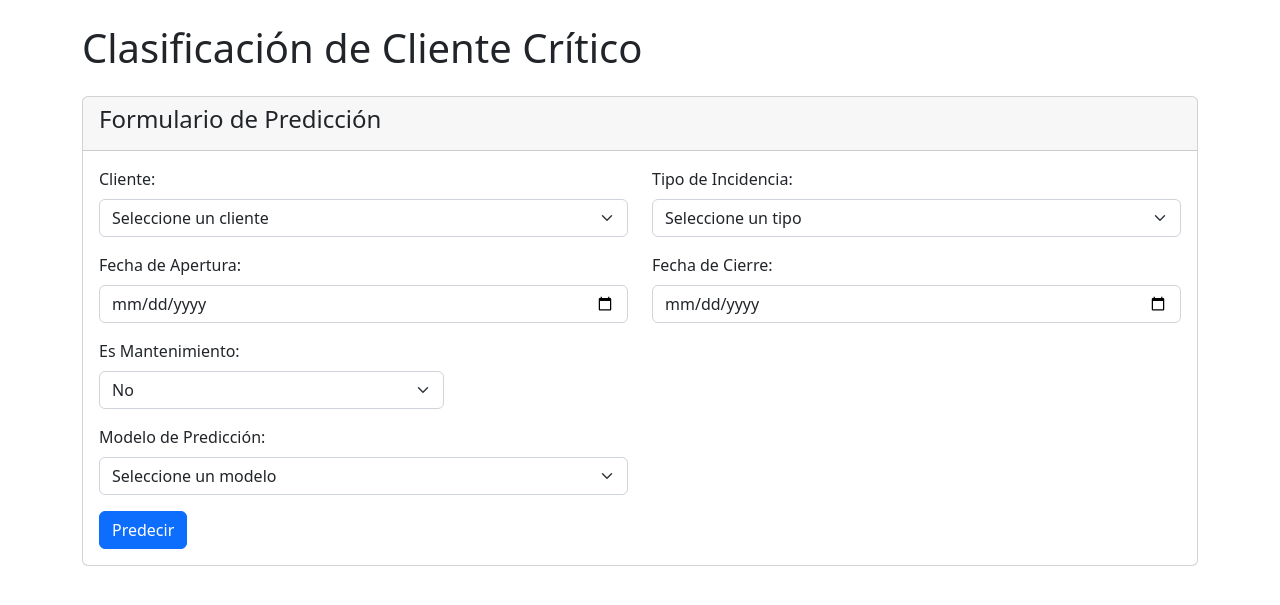
After one commit to aberdon2022/Practica2-SI, a Flask app: page /ej5 in a window 1280 px wide. The commit adds this page. Shown: the top 605 px of the page. Run offline with Flask 3, Linux system fonts and the light colour scheme; data comes from the database, SQL or seed files in the repository.

Commit message:
Ejercicio 5

```diff
--- a/main.py
+++ b/main.py
@@ -15,6 +15,16 @@ from flask_login import current_user, login_user, logout_user, login_required
 from extensions import db, login
 from forms import LoginForm, RegisterForm
 from models import User
+
+import numpy as np
+import matplotlib.pyplot as plt
+from sklearn import linear_model
+from sklearn.ensemble import RandomForestClassifier
+from sklearn.tree import export_graphviz
+from sklearn import tree
+from sklearn.model_selection import train_test_split
+import json
+import graphviz
 
 app = Flask(__name__)
 dir = os.path.abspath(os.path.dirname(__file__))
@@ -36,7 +46,8 @@ def get_df():
     con = sqlite3.connect('bdPractica2.db')
     sql = """SELECT t.id AS ticket_id, t.fecha_apertura AS fecha_a, t.fecha_cierre AS fecha_c,
            t.es_mantenimiento,
-           t.satisfaccion_cliente, t.tipo_incidencia_id, t.es_critico, c.nombre as cliente, c.telefono, c.provincia,
+           t.satisfaccion_cliente, t.tipo_incidencia_id, t.es_critico,
+           c.id AS cliente_id, c.nombre as cliente, c.telefono, c.provincia,
            ti.nombre as tipo_incidencia, cet.fecha AS fecha_atencion_ticket, cet.tiempo,
            e.nombre as empleado, e.nivel AS nivel_empleado, e.fecha_contrato AS fecha_contrato_empleado
            FROM tickets t
@@ -226,6 +237,142 @@ def ej4PDF(res, filename="informe.pdf"):
 
     print(f"PDF generado: {filename}")
 
+def procesar_datos():
+    with open("data_clasified.json", "r") as f:
+        data = json.load(f)
+
+    tickets = data.get("tickets_emitidos", [])
+
+    processed = []
+    for ticket in tickets:
+        processed.append({
+            "cliente_id": ticket.get("cliente"),
+            "fecha_apertura": pd.to_datetime(ticket.get("fecha_apertura")).timestamp(),
+            "fecha_cierre": pd.to_datetime(ticket.get("fecha_cierre")).timestamp(),
+            "es_mantenimiento": int(ticket.get("es_mantenimiento")),
+            "tipo_incidencia": ticket.get("tipo_incidencia"),
+            "es_critico": int(ticket.get("es_critico"))
+        })
+
+    df = pd.DataFrame(processed)
+
+    x = df[['cliente_id', 'fecha_apertura', 'fecha_cierre', 'es_mantenimiento', 'tipo_incidencia']]
+    y = df['es_critico']
+
+    x_train, x_test, y_train, y_test = train_test_split(x, y, test_size=0.2)
+
+    return x_train, x_test, y_train, y_test, x
+
+def modelo_arbol(entrada_nueva):
+    x_train, x_test, y_train, y_test, x = procesar_datos()
+
+    clf = tree.DecisionTreeClassifier()
+    clf.fit(x_train, y_train)
+
+    pred = clf.predict(entrada_nueva)[0]
+    es_critico = bool(pred)
+
+    timestamp = datetime.now().strftime("%Y%m%d%H%M%S")
+    nombre_archivo = f"arbol_{timestamp}"
+    ruta_imagen = f"{nombre_archivo}.png"
+
+    dot_data = tree.export_graphviz(
+        clf,
+        out_file=None,
+        feature_names=x.columns,
+        class_names=["No Crítico", "Crítico"],
+        filled=True,
+        rounded=True,
+        special_characters=True
+    )
+    graph = graphviz.Source(dot_data)
+    graph.render(filename=nombre_archivo, directory="static", format="png", cleanup=True)
+
+    return es_critico, ruta_imagen
+
+
+def modelo_random_forest(entrada_nueva):
+    x_train, x_test, y_train, y_test, x = procesar_datos()
+
+    clf = RandomForestClassifier(max_depth=3, random_state=0, n_estimators=5)
+    clf.fit(x_train, y_train)
+
+    timestamp = datetime.now().strftime("%Y%m%d%H%M%S")
+    imagenes = []
+
+    for i, estimator in enumerate(clf.estimators_):
+        nombre_archivo = f"rf_tree_{i}_{timestamp}"
+        ruta_imagen = f"{nombre_archivo}.png"
+
+        dot_data = export_graphviz(
+            estimator,
+            out_file=None,
+            feature_names=x.columns,
+            class_names=["No Crítico", "Crítico"],
+            rounded=True,
+            proportion=False,
+            precision=2,
+            filled=True
+        )
+
+        graph = graphviz.Source(dot_data)
+        graph.render(filename=nombre_archivo, directory="static", format="png", cleanup=True)
+        imagenes.append(ruta_imagen)
+
+    pred = clf.predict(entrada_nueva)[0]
+    es_critico = bool(pred)
+
+    return es_critico, imagenes
+
+
+def modelo_lineal(entrada_nueva):
+    x_train, x_test, y_train, y_test, x = procesar_datos()
+
+    modelo = linear_model.LinearRegression()
+    modelo.fit(x_train, y_train)
+
+    y_pred = modelo.predict(x_test)
+
+    timestamp = datetime.now().strftime("%Y%m%d%H%M%S")
+    ruta_imagen = f"roc_curve_{timestamp}.png"
+    ruta_completa = f"static/{ruta_imagen}"
+
+    plt.figure(figsize=(8, 6))
+    plt.scatter(range(len(y_test)), y_test, color="black", label="Datos Reales", alpha=0.6)
+    plt.scatter(range(len(y_pred)), y_pred, color="blue", label="Predicciones", alpha=0.6, linewidth=3)
+    plt.yticks([0, 1])
+    plt.legend()
+    plt.savefig(ruta_completa)
+    plt.close()
+
+    pred = modelo.predict(entrada_nueva)[0]
+    es_critico = pred >= 0.5
+
+    return bool(es_critico), ruta_imagen
+
+
+def res_ej5(form):
+    cliente_id = int(form.get('cliente'))
+    fecha_apertura = form.get('fecha_apertura')
+    fecha_cierre = form.get('fecha_cierre')
+    es_mantenimiento = int(form.get('es_mantenimiento'))
+    tipo_incidencia = int(form.get('tipo_incidencia'))
+
+    fecha_apertura = pd.to_datetime(fecha_apertura).timestamp()
+    fecha_cierre = pd.to_datetime(fecha_cierre).timestamp()
+
+    datos = np.array([[cliente_id, fecha_apertura, fecha_cierre, es_mantenimiento, tipo_incidencia]])
+
+    modelo = form.get('modelo')
+    if modelo == "lineal":
+        return modelo_lineal(datos)
+    elif modelo == "arbol":
+        return modelo_arbol(datos)
+    elif modelo == "bosque":
+        return modelo_random_forest(datos)
+    else:
+        return False, ""
+
 @app.route('/')
 def home():
     return render_template('home.html')
@@ -301,5 +448,19 @@ def ej4API():
     stories = res_ej4API()  # Llamamos a la función
     return render_template('ej4API.html', stories=stories)
 
+@app.route('/ej5', methods=['GET', 'POST'])
+def ej5():
+    df = get_df()
+
+    clientes_list = df[['cliente_id', 'cliente']].drop_duplicates().values.tolist()
+    tipos_list = df[['tipo_incidencia_id', 'tipo_incidencia']].drop_duplicates().values.tolist()
+
+    if request.method == 'POST':
+        resultado, grafica_path = res_ej5(request.form)
+        return render_template('ej5.html', resultado=resultado, grafica=grafica_path, clientes=clientes_list, tipos=tipos_list)
+    else:
+        return render_template('ej5.html', clientes=clientes_list, tipos=tipos_list)
+
+
 if __name__ == '__main__':
     app.run(port=8080)
--- /dev/null
+++ b/static/css/ej5.css
@@ -0,0 +1,26 @@
+.result-container {
+    margin-top: 20px;
+    padding: 15px;
+    border-radius: 5px;
+}
+
+.critical {
+    background-color: #f8d7da;
+    border: 1px solid #f5c2c7;
+}
+
+.non-critical {
+    background-color: #d1e7dd;
+    border: 1px solid #badbcc;
+}
+
+.img-container {
+    margin: 20px 0;
+    text-align: center;
+}
+
+.img-prediccion {
+    max-width: 100%;
+    object-fit: contain;
+    box-shadow: 0 4px 8px rgba(0, 0, 0, 0.1);
+}
--- /dev/null
+++ b/templates/ej5.html
@@ -0,0 +1,106 @@
+<!DOCTYPE html>
+<html lang="es">
+<head>
+    <meta charset="UTF-8">
+    <meta name="viewport" content="width=device-width, initial-scale=1.0">
+    <title>Ejercicio 5 - Clasificación Cliente Crítico</title>
+    <link rel="stylesheet" href="https://cdn.jsdelivr.net/npm/bootstrap@5.2.3/dist/css/bootstrap.min.css">
+    <link rel="stylesheet" href="{{ url_for('static', filename='css/ej5.css') }}">
+</head>
+<body>
+    <div class="container mt-4">
+        <h1 class="mb-4">Clasificación de Cliente Crítico</h1>
+        <div class="card">
+            <div class="card-header">
+                <h4>Formulario de Predicción</h4>
+            </div>
+            <div class="card-body">
+                <form action="/ej5" method="POST">
+                    <div class="row mb-3">
+                        <div class="col-md-6">
+                            <label for="cliente" class="form-label">Cliente:</label>
+                            <select name="cliente" id="cliente" class="form-select" required>
+                                <option value="" disabled selected>Seleccione un cliente</option>
+                                {% for cliente in clientes %}
+                                    <option value="{{ cliente[0] }}">{{ cliente[1] }}</option>
+                                {% endfor %}
+                            </select>
+                        </div>
+                        <div class="col-md-6">
+                            <label for="tipo_incidencia" class="form-label">Tipo de Incidencia:</label>
+                            <select name="tipo_incidencia" id="tipo_incidencia" class="form-select" required>
+                                <option value="" disabled selected>Seleccione un tipo</option>
+                                {% for tipo in tipos %}
+                                    <option value="{{ tipo[0] }}">{{ tipo[1] }}</option>
+                                {% endfor %}
+                            </select>
+                        </div>
+                    </div>
+
+                    <div class="row mb-3">
+                        <div class="col-md-6">
+                            <label for="fecha_apertura" class="form-label">Fecha de Apertura:</label>
+                            <input type="date" name="fecha_apertura" id="fecha_apertura" class="form-control" required>
+                        </div>
+                        <div class="col-md-6">
+                            <label for="fecha_cierre" class="form-label">Fecha de Cierre:</label>
+                            <input type="date" name="fecha_cierre" id="fecha_cierre" class="form-control" required>
+                        </div>
+                    </div>
+
+                    <div class="row mb-3">
+                        <div class="col-md-4">
+                            <label for="es_mantenimiento" class="form-label">Es Mantenimiento:</label>
+                            <select name="es_mantenimiento" id="es_mantenimiento" class="form-select">
+                                <option value="1">Sí</option>
+                                <option value="0" selected>No</option>
+                            </select>
+                        </div>
+                    </div>
+
+                    <div class="row mb-3">
+                        <div class="col-md-6">
+                            <label for="modelo" class="form-label">Modelo de Predicción:</label>
+                            <select name="modelo" id="modelo" class="form-select" required>
+                                <option value="" disabled selected>Seleccione un modelo</option>
+                                <option value="lineal">Regresión Lineal</option>
+                                <option value="arbol">Árbol de Decisión</option>
+                                <option value="bosque">Random Forest</option>
+                            </select>
+                        </div>
+                    </div>
+
+                    <button type="submit" class="btn btn-primary">Predecir</button>
+                </form>
+            </div>
+        </div>
+
+        {% if grafica is defined %}
+            <div class="result-container {% if resultado %}critical{% else %}non-critical{% endif %} mt-4">
+                <h2>Resultado de la Predicción:</h2>
+
+                <div class="alert {% if resultado %}alert-danger{% else %}alert-success{% endif %} mb-4">
+                    <h3 class="mb-0">Predicción:
+                        {% if resultado %}
+                            <strong>SÍ es un cliente crítico</strong>
+                        {% else %}
+                            <strong>NO es un cliente crítico</strong>
+                        {% endif %}
+                    </h3>
+                </div>
+
+                <h3>Gráfico de la Predicción:</h3>
+                <div class="img-container d-flex flex-wrap justify-content-center">
+                    {% if grafica is string %}
+                        <img src="{{ url_for('static', filename=grafica) }}" alt="Gráfico de Predicción" class="img-prediccion">
+                    {% elif grafica is iterable %}
+                        {% for img in grafica %}
+                            <img src="{{ url_for('static', filename=img) }}" alt="Gráfico de Predicción {{ loop.index }}" class="img-prediccion mb-3 mx-2">
+                        {% endfor %}
+                    {% endif %}
+                </div>
+            </div>
+        {% endif %}
+    </div>
+</body>
+</html>
--- a/templates/profile.html
+++ b/templates/profile.html
@@ -12,6 +12,7 @@
         <button type="button" class="btn" onclick="location.href='{{ url_for('ej1') }}'">Ejercicio 1</button>
         <button type="button" class="btn" onclick="location.href='{{ url_for('ej3') }}'">Ejercicio 3</button>
         <button type="button" class="btn" onclick="location.href='{{ url_for('ej4API') }}'">Ejercicio 4</button>
+        <button type="button" class="btn" onclick="location.href='{{ url_for('ej5') }}'">Ejercicio 5</button>
         <button type="button" class="btn" onclick="location.href='{{ url_for('logout') }}'">Logout</button>
     </div>
 </body>
```
